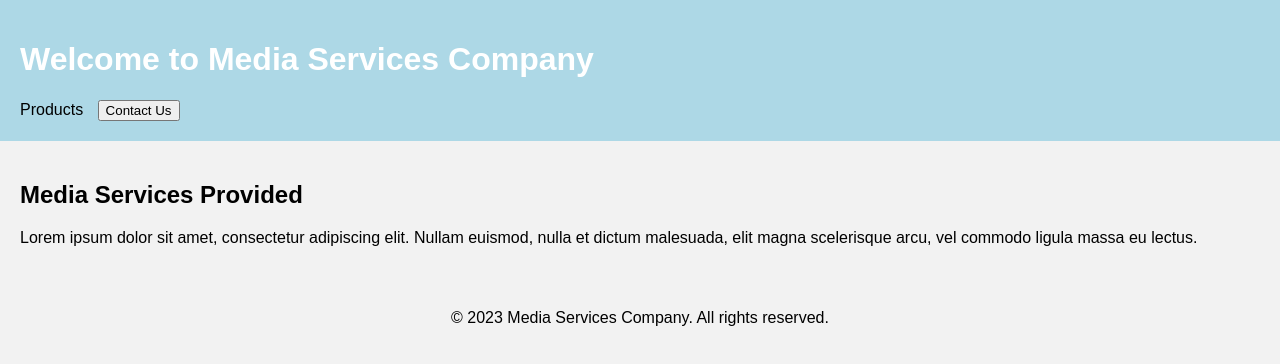
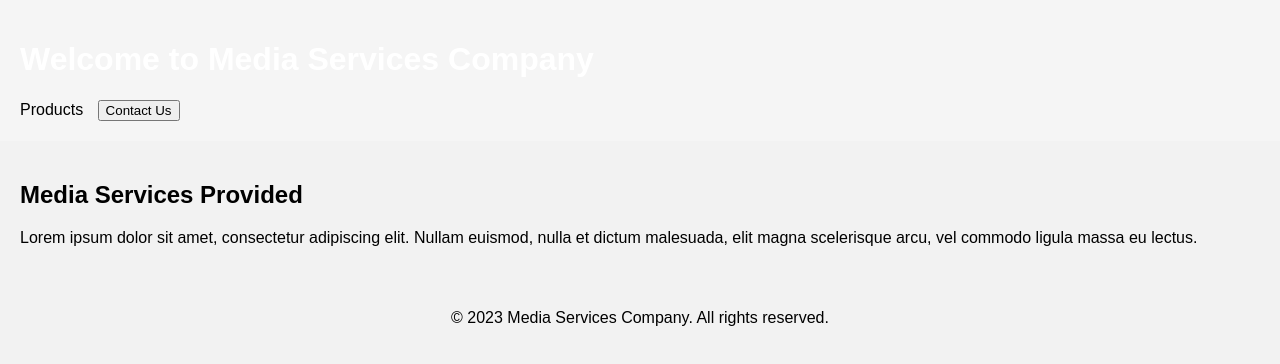
Before and after one commit to ManumithaK/CodeiumUpdated, a plain HTML site: page index.html in a window 1280 px wide. Drawn offline with Linux system fonts and the light colour scheme.

Commit message:
Update index.html

```diff
--- a/index.html
+++ b/index.html
@@ -11,7 +11,7 @@
     }
 
     header {
-      background-color: #ADD8E6;
+      background-color: #F5F5F5;
       color: #fff;
       padding: 20px;
     }
```
